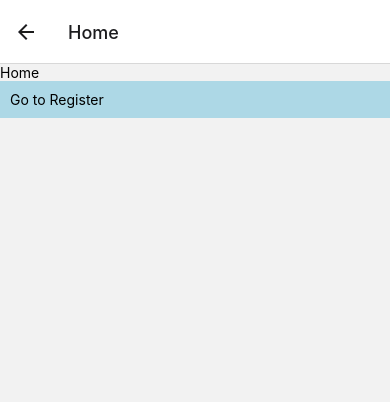
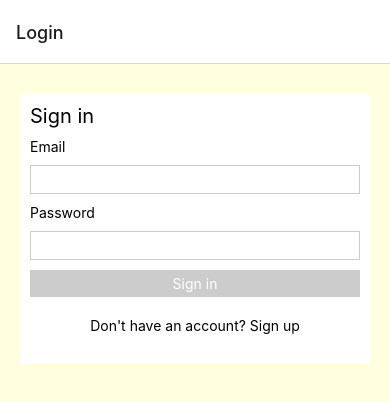
Before and after one commit to johannesmu/FBRN2022T3, a React Native app: screen /Home in a window 390 px wide. Shown: the top 402 px of the page. Built offline with nearby package versions, Linux system fonts and the light colour scheme; no server answers.

Commit message:
adding signout handler and button to header

```diff
--- a/App.js
+++ b/App.js
@@ -8,6 +8,8 @@ import { initializeApp } from "firebase/app";
 import {
   getAuth,
   createUserWithEmailAndPassword,
+  signInWithEmailAndPassword,
+  signOut,
   onAuthStateChanged
 }
 from "firebase/auth";
@@ -18,6 +20,8 @@ import { createNativeStackNavigator } from '@react-navigation/native-stack';
 import { HomeScreen  } from './screens/HomeScreen';
 import { RegisterScreen } from './screens/RegisterScreen';
 import { LoginScreen } from './screens/LoginScreen';
+// components
+import { SignOut } from './components/SignOut'
 
 const FBapp = initializeApp( firebaseConfig )
 const FBauth = getAuth( FBapp )
@@ -45,6 +49,20 @@ export default function App() {
     .catch( (error) => console.log(error) )
   }
 
+  // function to sign in user
+  const signInHandler = ( email, password ) => {
+    signInWithEmailAndPassword( FBauth, email, password )
+    .then( (userCredential) => console.log(userCredential) )
+    .catch( (error) => console.log(error) )
+  }
+
+  // function to sign out user
+  const signOutHandler = () => {
+    signOut( FBauth )
+    .then(() => console.log('signed out') )
+    .catch((error) => console.log(error) )
+  }
+
   return (
     <NavigationContainer>
       <Stack.Navigator>
@@ -52,8 +70,16 @@ export default function App() {
         <Stack.Screen name="Register">
           { (props) => <RegisterScreen {...props} handler={signUpHandler} authStatus={auth} /> }
         </Stack.Screen>
-        <Stack.Screen name="Home" component={HomeScreen} />
-        <Stack.Screen name="Login" component={LoginScreen} />
+        <Stack.Screen name="Login">
+          { (props) => <LoginScreen {...props} handler={signInHandler} authStatus={auth} /> }
+        </Stack.Screen>
+        <Stack.Screen name="Home"  options={{
+                           headerTitle:"Home",
+                           headerRight: ( props ) => <SignOut {...props} handler={signOutHandler} />
+                          }}>
+          { (props) => <HomeScreen {...props} authStatus={auth} />}
+        </Stack.Screen>
+
       </Stack.Navigator>
     </NavigationContainer>
   )
--- /dev/null
+++ b/components/SignOut.js
@@ -0,0 +1,15 @@
+import { View, Text, TouchableOpacity, Image, StyleSheet } from 'react-native'
+export function SignOut( props ){
+    return (
+        <TouchableOpacity style={styles.buttonImage } onPress={ () => props.handler() } >
+            <Image style={styles.buttonImage} source={ require("../assets/sign-out-alt-solid.png") } />
+        </TouchableOpacity>
+    )
+}
+
+const styles = StyleSheet.create({
+    buttonImage: {
+        maxWidth: 20,
+        maxHeight: 20,
+    }
+})
--- a/package.json
+++ b/package.json
@@ -9,6 +9,7 @@
     "web": "expo start --web"
   },
   "dependencies": {
+    "@react-navigation/bottom-tabs": "^6.4.1",
     "@react-navigation/native": "^6.0.13",
     "@react-navigation/native-stack": "^6.9.1",
     "expo": "~47.0.3",
--- a/screens/HomeScreen.js
+++ b/screens/HomeScreen.js
@@ -1,5 +1,9 @@
 import { View, Text, TouchableOpacity, StyleSheet } from 'react-native'
+import { useState, useEffect } from 'react'
+// import { createBottomTabNavigator } from '@react-navigation/bottom-tabs'
 import { useNavigation } from '@react-navigation/native'
+
+// const Tab = createBottomTabNavigator()
 
 export function HomeScreen( props ) {
     const navigation = useNavigation()
@@ -7,6 +11,13 @@ export function HomeScreen( props ) {
     const pressHandler = () => {
         navigation.navigate("Register")
     }
+
+    useEffect(() => {
+        // if the user is not signed in
+        if(!props.authStatus) {
+            navigation.reset( {index: 0, routes: [ {name: "Login"} ] })
+        }
+    }, [props.authStatus])
 
     return (
         <View>
--- a/screens/LoginScreen.js
+++ b/screens/LoginScreen.js
@@ -1,16 +1,72 @@
 import { View, Text, TextInput, TouchableOpacity, StyleSheet } from "react-native";
+import { useNavigation } from "@react-navigation/native";
+import { useState, useEffect } from 'react'
 
 export function LoginScreen( props ) {
+    const [ email, setEmail ] = useState('')
+    const [ validEmail, setValidEmail ] = useState(false)
+    const [password,setPassword] = useState('')
+    const [validPass, setValidPass] = useState( false )
+
+    const navigation = useNavigation()
+
+    const gotoRegister = () => {
+        navigation.navigate("Register")
+    }
+
+    const signInUser = ( email, password ) => {
+        props.handler( email, password )
+    }
+
+    useEffect(() => {
+        if( email.length > 5 ) {
+            setValidEmail( true )
+        }
+        else {
+            setValidEmail( false )
+        }
+    },[email])
+
+    useEffect(() => {
+        if( password.length >= 6 ) {
+            setValidPass( true )
+        }
+        else {
+            setValidPass( false )
+        }
+    }, [password] )
+
+    useEffect( () => {
+        if( props.authStatus ) {
+            navigation.reset( {index: 0, routes: [ {name: "Home"} ] })
+        }
+    }, [props.authStatus] )
+
     return(
         <View style={ styles.homeScreen }>
             <View style={styles.form}>
                 <Text style={styles.title}>Sign in</Text>
                 <Text>Email</Text>
-                <TextInput style={styles.input} />
+                <TextInput
+                    style={styles.input}
+                    value={ email }
+                    onChangeText = { (val) => setEmail(val) }
+                />
                 <Text>Password</Text>
-                <TextInput  style={styles.input} secureTextEntry={true} />
-                <TouchableOpacity style={styles.button}>
+                <TextInput
+                    style={styles.input}
+                    secureTextEntry={true}
+                    value={ password }
+                    onChangeText = { (val) => setPassword(val) }
+                />
+                <TouchableOpacity
+                    style={ ( validEmail && validPass ) ? styles.button : styles.buttonDisable }
+                    onPress={ () => signInUser(email, password) }
+                >
                     <Text style={styles.buttonText}>Sign in</Text>
+                </TouchableOpacity>
+                <TouchableOpacity style={styles.registerLink} onPress={ () => gotoRegister() }>
+                    <Text style={styles.registerLinkText}>Don't have an account? Sign up</Text>
                 </TouchableOpacity>
             </View>
         </View>
@@ -49,4 +105,18 @@ const styles = StyleSheet.create({
         color: "white",
         textAlign: "center",
     },
+    buttonDisable: {
+        padding: 5,
+        backgroundColor: "#CCCCCC",
+    },
+    buttonText: {
+        color: "white",
+        textAlign: "center",
+    },
+    registerLink: {
+        marginVertical: 20,
+    },
+    registerLinkText: {
+        textAlign: "center",
+    },
 })
--- a/screens/RegisterScreen.js
+++ b/screens/RegisterScreen.js
@@ -42,7 +42,7 @@ export function RegisterScreen( props ) {
 
     useEffect( () => {
         if( props.authStatus ) {
-            navigation.navigate("Home")
+            navigation.reset( {index: 0, routes: [ {name: "Home"} ] })
         }
     }, [props.authStatus] )
 
```
Also changed, not shown: assets/sign-out-alt-solid.png (added), screens/ListScreen.js (added), 1 other file (tests, documents, lock files or other folders).
